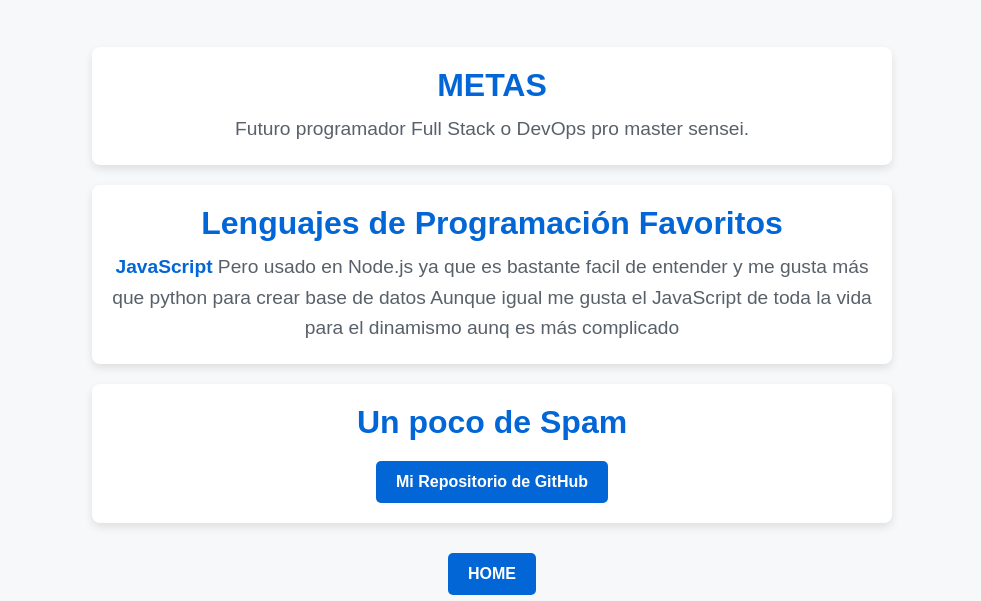
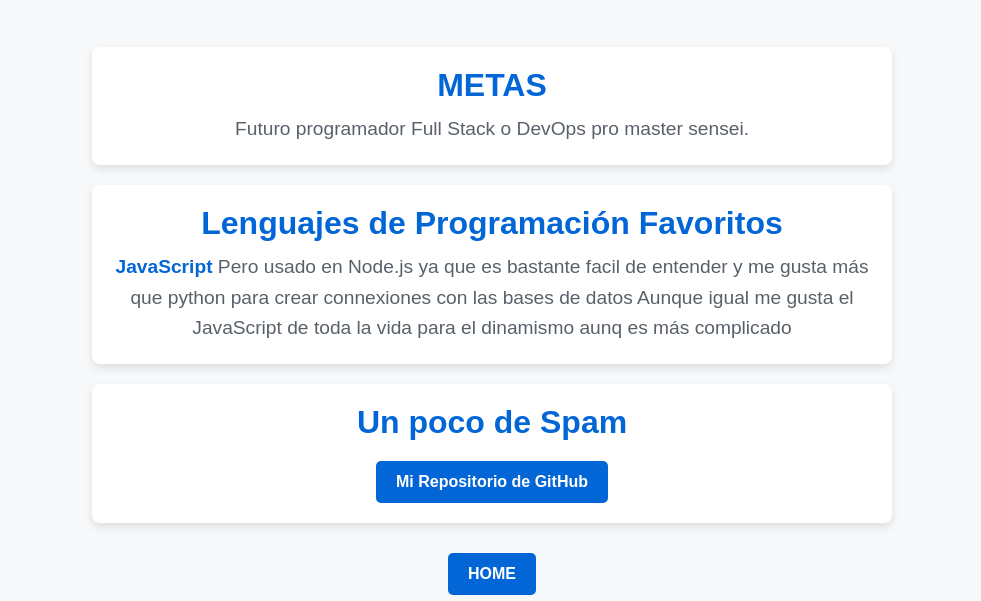
Before and after one commit to AndreaChk/OnboardingSistemas, a plain HTML site: page estudiantes/4090-22-11780.html in a window 1280 px wide. Shown: the part 199-800 px from the top of the page, without its empty margins (148-1129 px from the left). Drawn offline with Linux system fonts and the light colour scheme.

Commit message:
:poop: hotfix, arreglo de un texto

```diff
--- a/estudiantes/4090-22-11780.html
+++ b/estudiantes/4090-22-11780.html
@@ -37,8 +37,8 @@
         <p>
           <span class="highlight">JavaScript</span> Pero usado en Node.js ya que
           es bastante facil de entender y me gusta más que python para crear
-          base de datos Aunque igual me gusta el JavaScript de toda la vida para
-          el dinamismo aunq es más complicado
+          connexiones con las bases de datos Aunque igual me gusta el JavaScript
+          de toda la vida para el dinamismo aunq es más complicado
         </p>
       </div>
 
```
